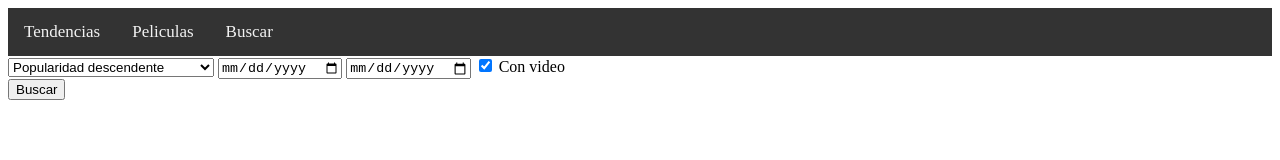
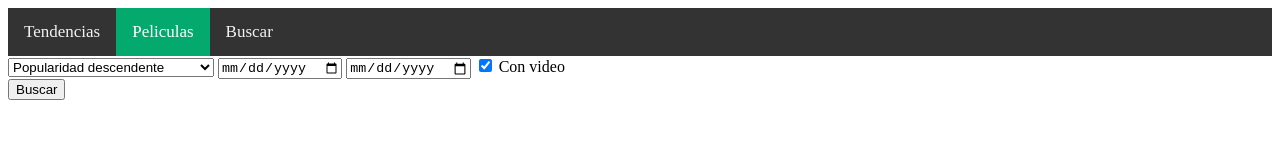
Before and after one commit to mpericoth/web, a plain HTML site: page peliculas.html in a window 1280 px wide. Drawn offline with Linux system fonts and the light colour scheme; no server answers.

Commit message:
Add files via upload

```diff
--- a/peliculas.html
+++ b/peliculas.html
@@ -22,7 +22,7 @@
 <body>
     <nav class="topnav" id="myTopnav">
         <a href="/">Tendencias</a>
-        <a href="">Peliculas</a>
+        <a href="/peliculas.html" class="active">Peliculas</a>
         <a href="">Buscar</a>
         <a href="javascript:void(0);" class="icon" onclick="navbar()">
             <i class="fa fa-bars"></i>
```
Also changed, not shown: info.html (+1 -1 lines).
